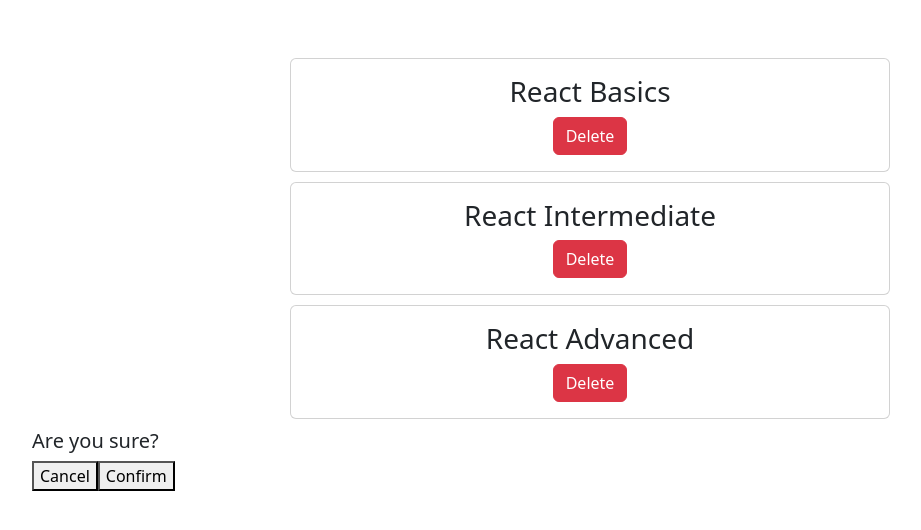
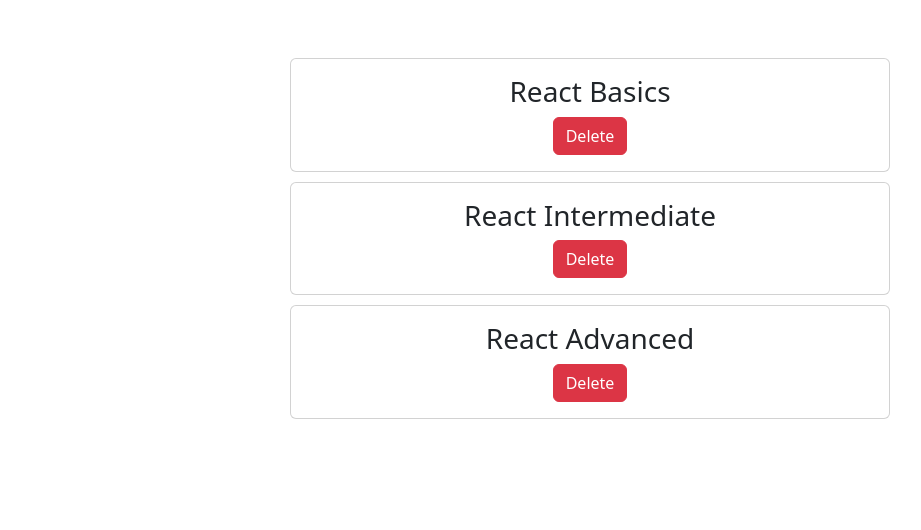
Before and after one commit to ndurivin/react-practice, a React (Create React App) app: page / in a window 1280 px wide. Shown: the top 530 px of the page, without its empty margins (50-971 px from the left). Built offline with nearby package versions, Linux system fonts and the light colour scheme.

Commit message:
Adds Modal and delete action on Todos

```diff
--- a/src/App.js
+++ b/src/App.js
@@ -1,6 +1,5 @@
 import Todo from "./components/Todo";
 import "./App.css";
-import Modal from "./components/Modal";
 
 function App() {
   return (
@@ -8,7 +7,6 @@ function App() {
       <Todo title="React Basics" />
       <Todo title="React Intermediate" />
       <Todo title="React Advanced" />
-      <Modal />
     </div>
   );
 }
--- a/src/components/Modal.js
+++ b/src/components/Modal.js
@@ -1,13 +1,15 @@
-import React from 'react'
+import React from "react";
 
 function Modal() {
   return (
-    <div>
-        <h5>Are you sure?</h5>
-        <button btn btn-danger>Cancel</button>
-        <button btn btn-primary>Confirm</button>
+    <div className="container">
+      <center>
+        <p>Are you sure?</p>
+        <button className="btn btn-danger m-2">Cancel</button>
+        <button className="btn btn-success">Confirm</button>
+      </center>
     </div>
-  )
+  );
 }
 
 export default Modal;
--- a/src/components/Todo.js
+++ b/src/components/Todo.js
@@ -1,7 +1,14 @@
-import React from "react";
+import { useState } from "react";
+import Modal from "./Modal";
 
 function Todo(props) {
-  function deleteHandler() {}
+
+  const [modalIsOpen, setModalIsOpen] = useState(false);
+
+  function deleteHandler() {
+    setModalIsOpen(true);
+  }
+
 
   return (
     <div>
@@ -13,6 +20,7 @@ function Todo(props) {
           Delete
         </button>
       </div>
+      { modalIsOpen ? <Modal /> : null }
     </div>
       </center>
     </div>
```
